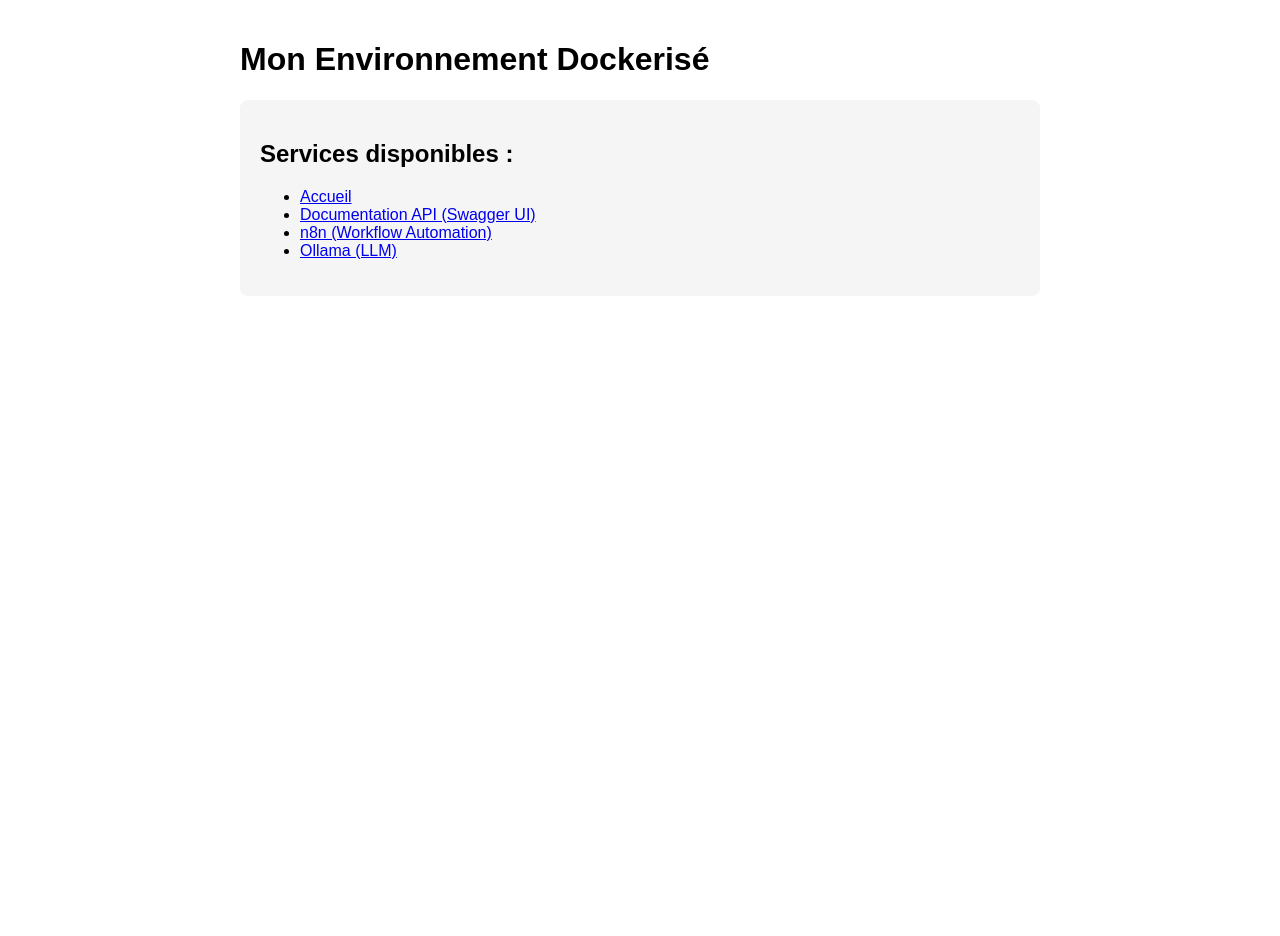
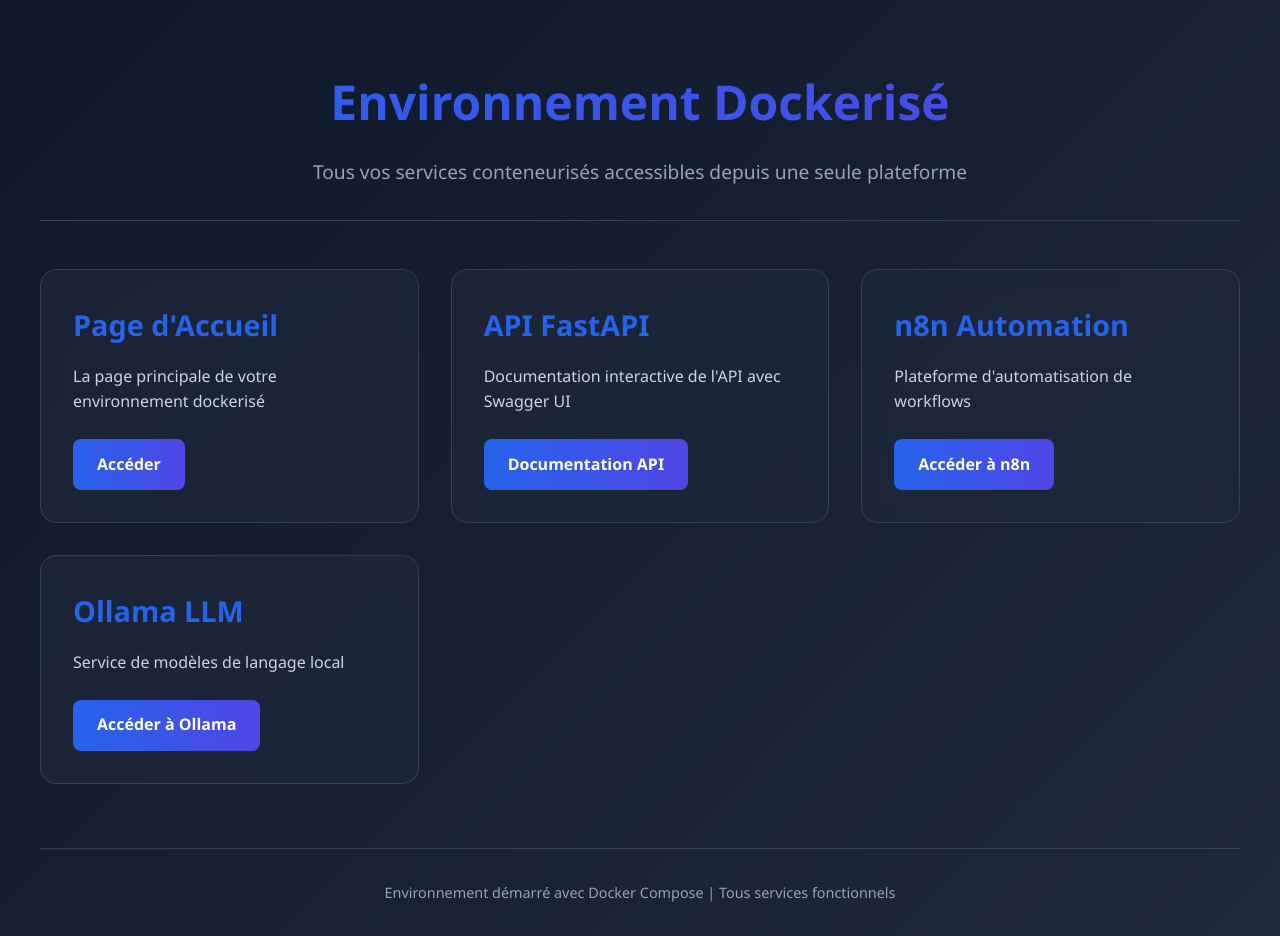
Before and after one commit to jedade/recon-ia, a plain HTML site: page web/welcome.html in a window 1280 px wide. Before the commit the page ends 800 px from the top, so only its background shows below. Drawn offline with Linux system fonts and the light colour scheme.

Commit message:
update all file

```diff
--- a/web/welcome.html
+++ b/web/welcome.html
@@ -1,23 +1,142 @@
 <!DOCTYPE html>
-<html>
+<html lang="fr">
 <head>
+    <meta charset="UTF-8">
+    <meta name="viewport" content="width=device-width, initial-scale=1.0">
     <title>Environnement Dockerisé</title>
     <style>
-        body { font-family: Arial, sans-serif; max-width: 800px; margin: 0 auto; padding: 20px; }
-        .card { background: #f5f5f5; padding: 20px; margin: 15px 0; border-radius: 8px; }
+        :root {
+            --primary: #2563eb;
+            --secondary: #4f46e5;
+            --dark: #1e293b;
+            --light: #f8fafc;
+            --gray: #94a3b8;
+        }
+        * { box-sizing: border-box; margin: 0; padding: 0; }
+        body {
+            font-family: 'Segoe UI', Tahoma, Geneva, Verdana, sans-serif;
+            background: linear-gradient(135deg, #0f172a, #1e293b);
+            color: var(--light);
+            line-height: 1.6;
+            min-height: 100vh;
+            padding: 2rem;
+        }
+        .container {
+            max-width: 1200px;
+            margin: 0 auto;
+        }
+        header {
+            text-align: center;
+            margin-bottom: 3rem;
+            padding: 2rem 0;
+            border-bottom: 1px solid #334155;
+        }
+        h1 {
+            font-size: 3rem;
+            margin-bottom: 1rem;
+            background: linear-gradient(90deg, var(--primary), var(--secondary));
+            -webkit-background-clip: text;
+            background-clip: text;
+            color: transparent;
+        }
+        .subtitle {
+            color: var(--gray);
+            font-size: 1.2rem;
+            max-width: 800px;
+            margin: 0 auto;
+        }
+        .services-grid {
+            display: grid;
+            grid-template-columns: repeat(auto-fit, minmax(300px, 1fr));
+            gap: 2rem;
+            margin-top: 2rem;
+        }
+        .service-card {
+            background: rgba(30, 41, 59, 0.7);
+            border-radius: 16px;
+            padding: 2rem;
+            backdrop-filter: blur(10px);
+            border: 1px solid #334155;
+            transition: transform 0.3s ease, box-shadow 0.3s ease;
+        }
+        .service-card:hover {
+            transform: translateY(-5px);
+            box-shadow: 0 10px 25px rgba(0, 0, 0, 0.2);
+            border-color: var(--primary);
+        }
+        .service-card h2 {
+            font-size: 1.8rem;
+            margin-bottom: 1rem;
+            color: var(--primary);
+        }
+        .service-card p {
+            margin-bottom: 1.5rem;
+            color: #cbd5e1;
+        }
+        .btn {
+            display: inline-block;
+            background: linear-gradient(90deg, var(--primary), var(--secondary));
+            color: white;
+            padding: 0.8rem 1.5rem;
+            border-radius: 8px;
+            text-decoration: none;
+            font-weight: 600;
+            transition: all 0.3s ease;
+            border: none;
+            cursor: pointer;
+        }
+        .btn:hover {
+            transform: translateY(-2px);
+            box-shadow: 0 5px 15px rgba(37, 99, 235, 0.4);
+        }
+        footer {
+            text-align: center;
+            margin-top: 4rem;
+            padding-top: 2rem;
+            border-top: 1px solid #334155;
+            color: var(--gray);
+            font-size: 0.9rem;
+        }
     </style>
 </head>
 <body>
-    <h1>Mon Environnement Dockerisé</h1>
+    <div class="container">
+        <header>
+            <h1>Environnement Dockerisé</h1>
+            <p class="subtitle">Tous vos services conteneurisés accessibles depuis une seule plateforme</p>
+        </header>
 
-    <div class="card">
-        <h2>Services disponibles :</h2>
-        <ul>
-            <li><a href="/">Accueil</a></li>
-            <li><a href="/docs">Documentation API (Swagger UI)</a></li>
-            <li><a href="/n8n/">n8n (Workflow Automation)</a></li>
-            <li><a href="/ollama/">Ollama (LLM)</a></li>
-        </ul>
+        <main>
+            <div class="services-grid">
+                <div class="service-card">
+                    <h2>Page d'Accueil</h2>
+                    <p>La page principale de votre environnement dockerisé</p>
+                    <a href="/" class="btn">Accéder</a>
+                </div>
+
+                <div class="service-card">
+                    <h2>API FastAPI</h2>
+                    <p>Documentation interactive de l'API avec Swagger UI</p>
+                    <a href="/docs" class="btn">Documentation API</a>
+                </div>
+
+                <div class="service-card">
+                    <h2>n8n Automation</h2>
+                    <p>Plateforme d'automatisation de workflows</p>
+                    <a href="/n8n/" class="btn">Accéder à n8n</a>
+                </div>
+
+                <div class="service-card">
+                    <h2>Ollama LLM</h2>
+                    <p>Service de modèles de langage local</p>
+                    <a href="/ollama/" class="btn">Accéder à Ollama</a>
+                </div>
+            </div>
+        </main>
+
+        <footer>
+            <p>Environnement démarré avec Docker Compose | Tous services fonctionnels</p>
+        </footer>
     </div>
 </body>
 </html>
```
Also changed, not shown: api/server.js (deleted, +0 -11 lines), api/requirements.txt (added), 4 other files.
